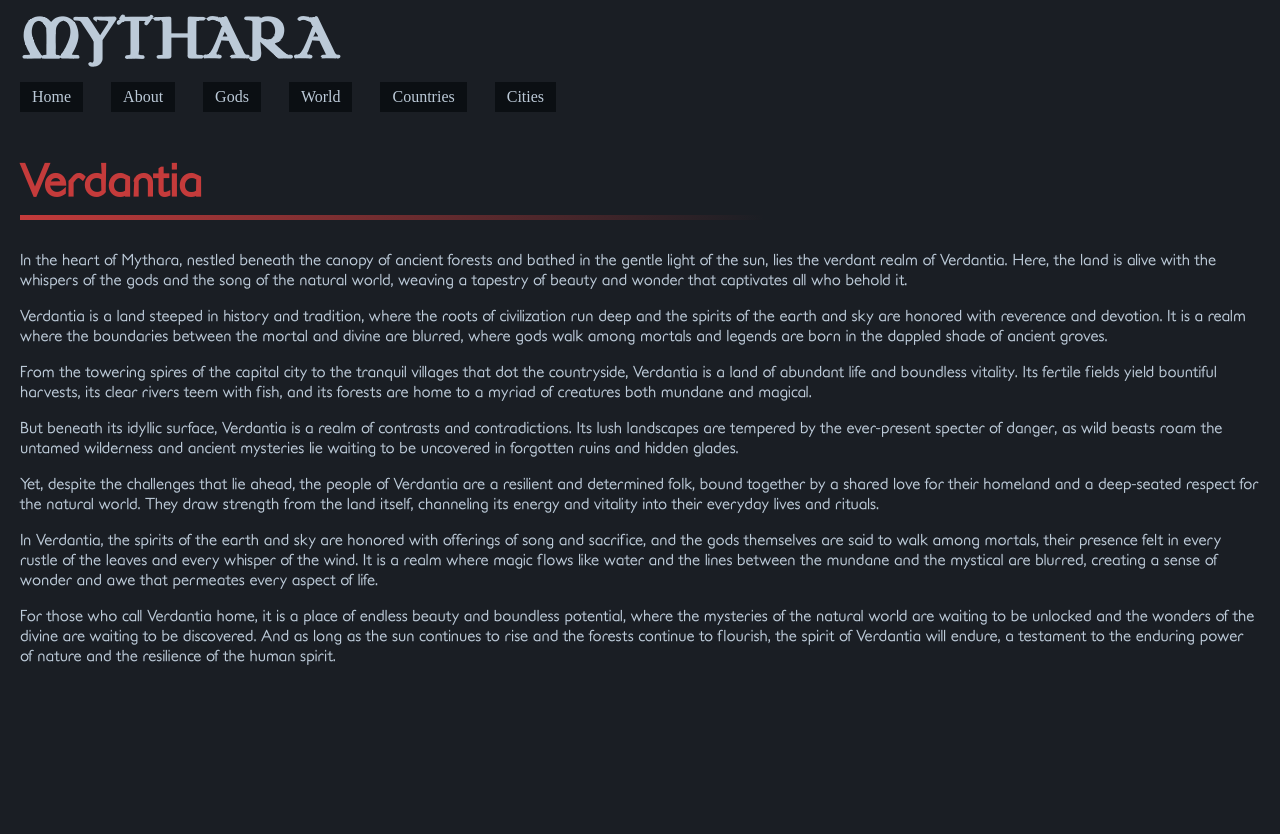
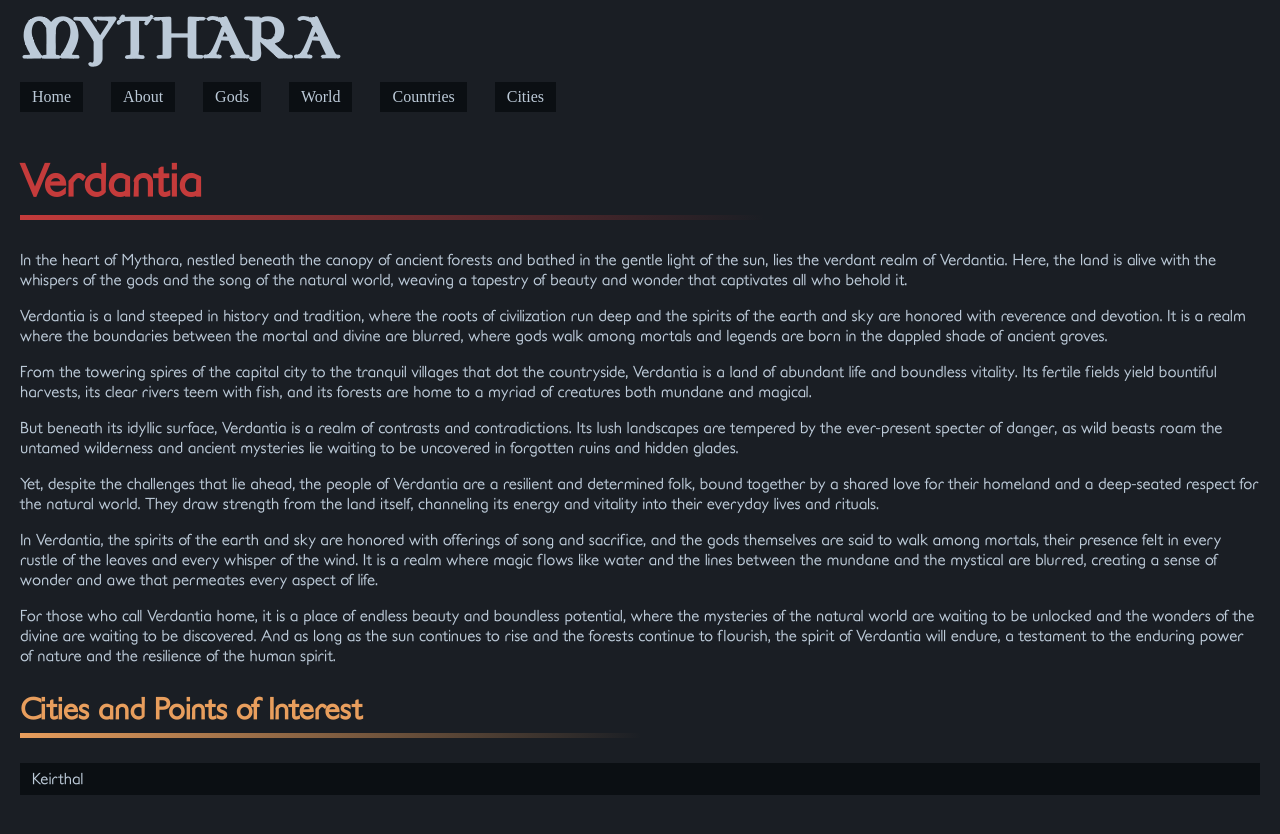
Before and after one commit to tomas02061991/Mythara.gtihub.io, a Jekyll site: the page built from _countries/Verdantia.md, in a window 1280 px wide. Shown: the top 834 px of the page. Built offline with Jekyll 4.4.1, drawn with Linux system fonts in a browser that asks for light colours.

Commit message:
PUSH NOTE : Verdantia.md

```diff
--- a/_countries/Verdantia.md
+++ b/_countries/Verdantia.md
@@ -17,3 +17,7 @@ Yet, despite the challenges that lie ahead, the people of Verdantia are a resili
 In Verdantia, the spirits of the earth and sky are honored with offerings of song and sacrifice, and the gods themselves are said to walk among mortals, their presence felt in every rustle of the leaves and every whisper of the wind. It is a realm where magic flows like water and the lines between the mundane and the mystical are blurred, creating a sense of wonder and awe that permeates every aspect of life.
 
 For those who call Verdantia home, it is a place of endless beauty and boundless potential, where the mysteries of the natural world are waiting to be unlocked and the wonders of the divine are waiting to be discovered. And as long as the sun continues to rise and the forests continue to flourish, the spirit of Verdantia will endure, a testament to the enduring power of nature and the resilience of the human spirit.
+
+## Cities and Points of Interest
+
+[Keirthal](../_cities/Keirthal.md)
```
